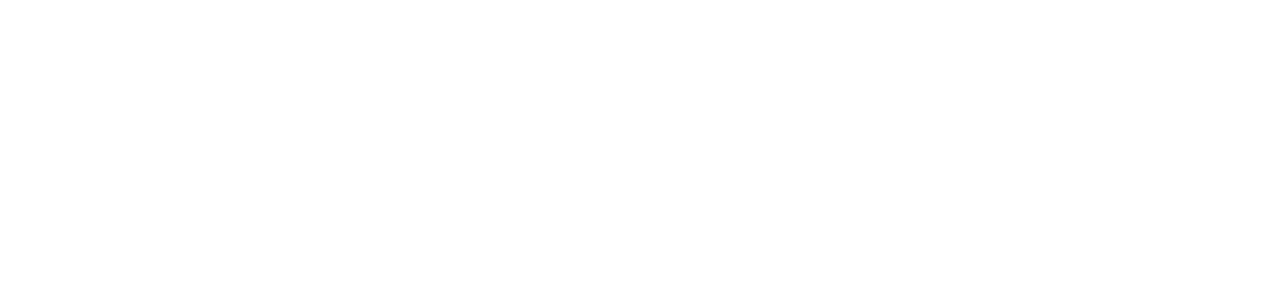
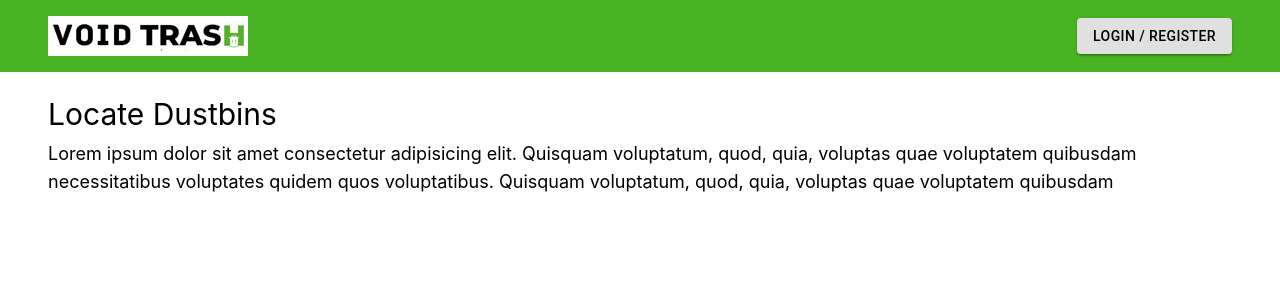
Before and after one commit to mananjain31/Code-Singers_Void_Hacks, a React (Create React App) app: page /locate-dustbins in a window 1280 px wide. Before the commit this address had no page. Shown: the top 300 px of the page. Built offline with nearby package versions, Linux system fonts and the light colour scheme.

Commit message:
MJ - added dependencies and uodates

```diff
--- a/package.json
+++ b/package.json
@@ -5,6 +5,7 @@
   "dependencies": {
     "@emotion/react": "^11.10.5",
     "@emotion/styled": "^11.10.5",
+    "@googlemaps/react-wrapper": "^1.1.35",
     "@mui/material": "^5.10.12",
     "@reduxjs/toolkit": "^1.8.6",
     "@sashido/teachablemachine-node": "^1.2.2",
@@ -17,9 +18,11 @@
     "cors": "^2.8.5",
     "express": "^4.18.2",
     "jsonwebtoken": "^8.5.1",
+    "leaflet": "^1.9.2",
     "mongoose": "^6.7.1",
     "react": "^18.2.0",
     "react-dom": "^18.2.0",
+    "react-leaflet": "^4.1.0",
     "react-redux": "^8.0.5",
     "react-router-dom": "^6.4.3",
     "react-scripts": "5.0.1",
--- a/src/App.js
+++ b/src/App.js
@@ -4,12 +4,14 @@
 import LoginRegisterPage from "pages/LoginRegisterPage";
 import LogoutPage from "pages/LogoutPage";
 import ImagePred from "pages/ImagePred";
+import LocateDustbinsPage from "pages/LocateDustbinsPage";
 
 function App() {
   return (
     <BrowserRouter>
       <Routes>
         <Route path="/" element={<LandingPage />} />
+        <Route path="/locate-dustbins" element={<LocateDustbinsPage />} />
         <Route path="/img-pred" element={<ImagePred />} />
         <Route path="/login-register" element={<LoginRegisterPage />} />
         <Route
--- a/src/components/OurTeam.jsx
+++ b/src/components/OurTeam.jsx
@@ -3,6 +3,7 @@
 import Divyanshu from "assets/divyanshu.jpeg";
 import Manan from "assets/manan.jpeg";
 import Aditya from "assets/aditya.jpeg";
+import Aman from "assets/aman.jpeg";
 
 const team = [
   {
@@ -16,8 +17,7 @@
   {
     name: "Aman Pandagre",
     role: "Frontend",
-
-    image: "https://source.unsplash.com/random/200x200",
+    image: Aman,
     github: "https://github.com/mananjain31/",
     linkedin: "https://github.com/mananjain31/",
     instagram: "https://github.com/mananjain31/",
--- /dev/null
+++ b/src/pages/LocateDustbinsPage.jsx
@@ -0,0 +1,23 @@
+import CommongNav from "components/nav/CommonNav";
+import { respPX } from "constants/styles";
+import React from "react";
+import { Wrapper } from "@googlemaps/react-wrapper";
+
+const LocateDustbinsPage = () => {
+  return (
+    <>
+      <CommongNav />
+      <main className={`${respPX} py-6`}>
+        <h1 className="text-3xl">Locate Dustbins </h1>
+        <p className="text-lg mt-2">
+          Lorem ipsum dolor sit amet consectetur adipisicing elit. Quisquam
+          voluptatum, quod, quia, voluptas quae voluptatem quibusdam
+          necessitatibus voluptates quidem quos voluptatibus. Quisquam
+          voluptatum, quod, quia, voluptas quae voluptatem quibusdam
+        </p>
+      </main>
+    </>
+  );
+};
+
+export default LocateDustbinsPage;
```
Also changed, not shown: 2 other files (tests, documents, lock files or other folders).
